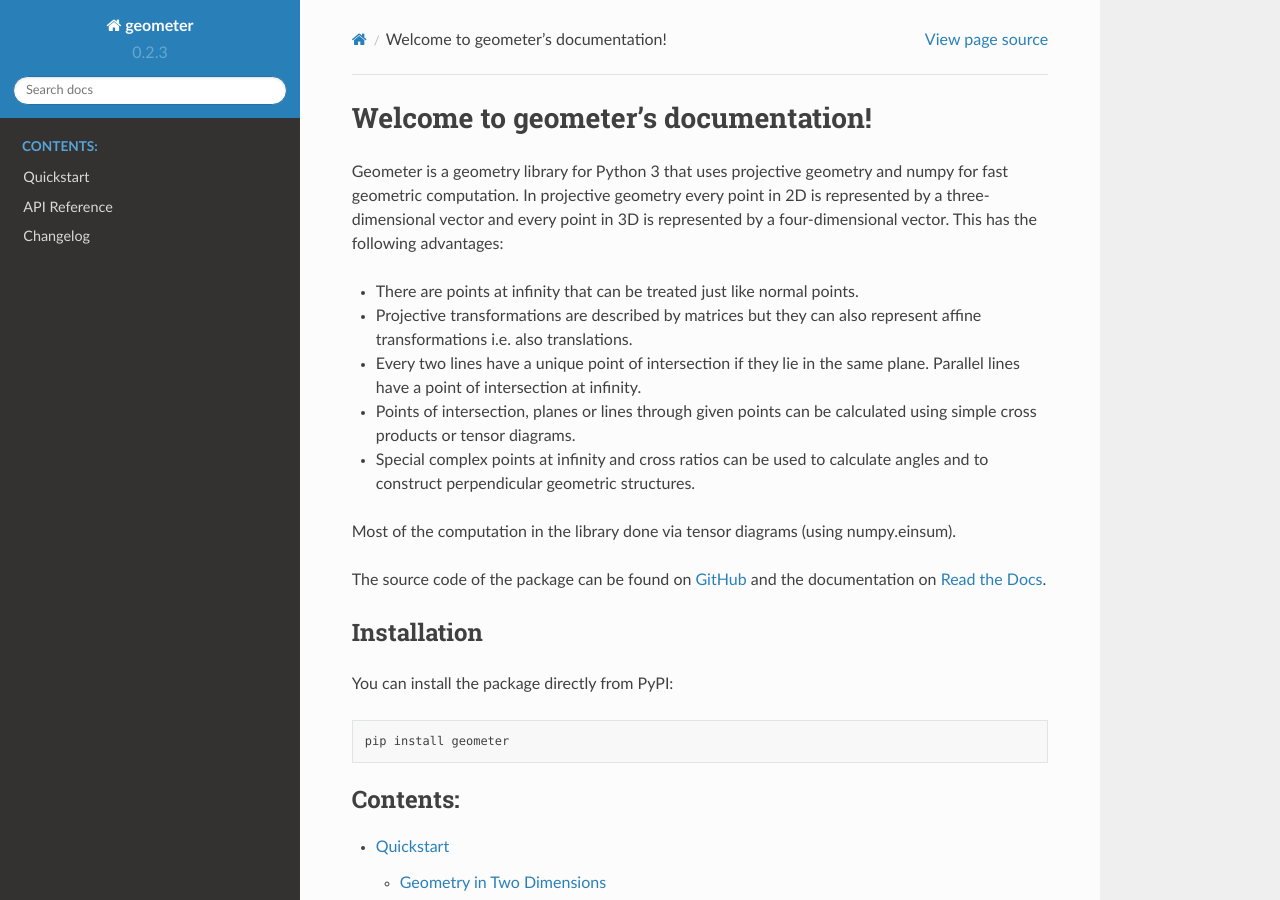
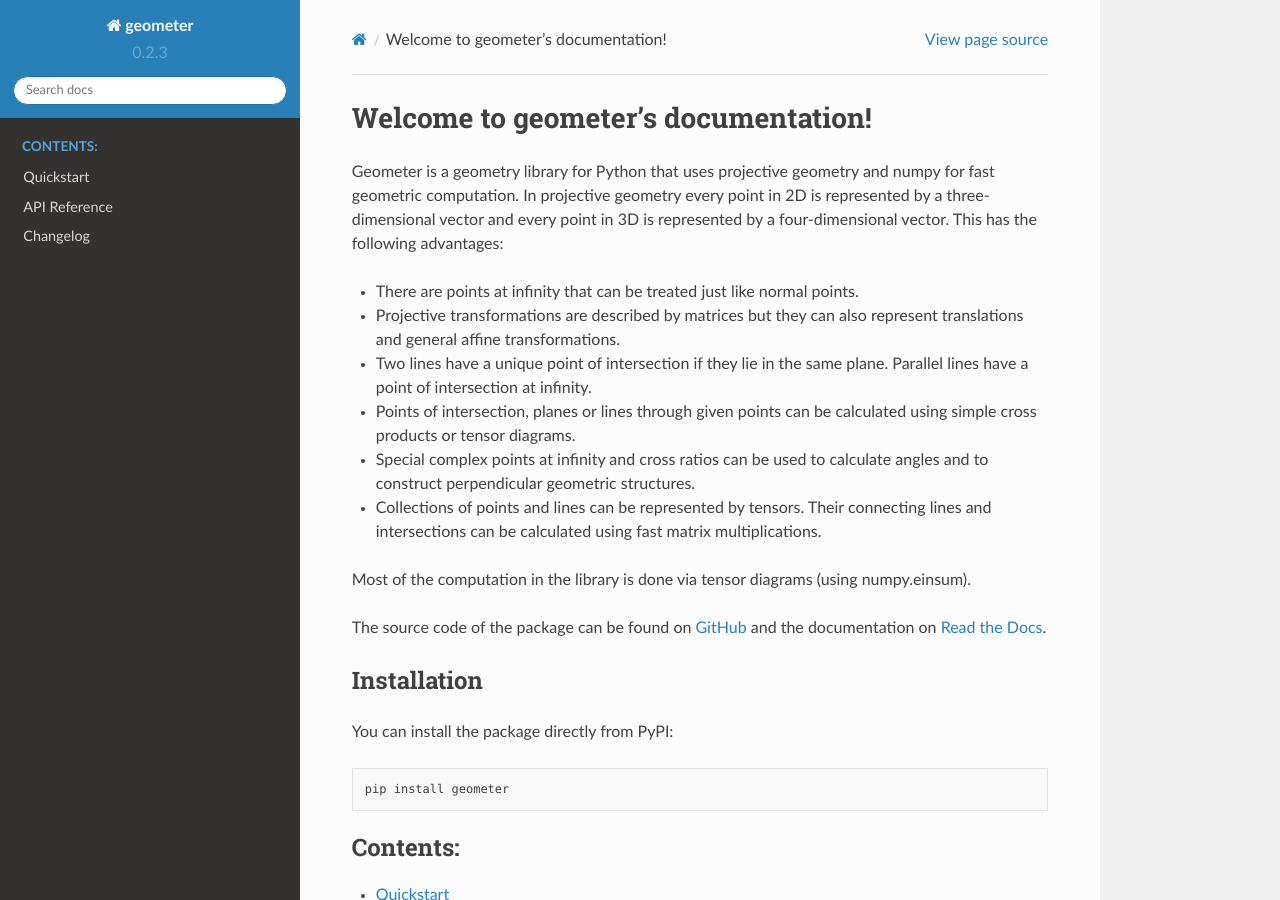
Before and after one commit to jan-mue/geometer, a Sphinx documentation site: the page built from docs/index.rst, in a window 1280 px wide and 900 px high. Built offline with Sphinx 7.4.7 and the Read the Docs theme 2.0.0, drawn with Linux system fonts in a browser that asks for light colours.

Commit message:
update docs

```diff
--- a/docs/index.rst
+++ b/docs/index.rst
@@ -6,21 +6,23 @@
 Welcome to geometer's documentation!
 ====================================
 
-Geometer is a geometry library for Python 3 that uses projective geometry and numpy for fast geometric computation.
+Geometer is a geometry library for Python that uses projective geometry and numpy for fast geometric computation.
 In projective geometry every point in 2D is represented by a three-dimensional vector and every point in 3D
 is represented by a four-dimensional vector. This has the following advantages:
 
 - There are points at infinity that can be treated just like normal points.
 - Projective transformations are described by matrices but they can also
-  represent affine transformations i.e. also translations.
-- Every two lines have a unique point of intersection if they lie in the same
+  represent translations and general affine transformations.
+- Two lines have a unique point of intersection if they lie in the same
   plane. Parallel lines have a point of intersection at infinity.
 - Points of intersection, planes or lines through given points can be
   calculated using simple cross products or tensor diagrams.
 - Special complex points at infinity and cross ratios can be used to calculate
   angles and to construct perpendicular geometric structures.
+- Collections of points and lines can be represented by tensors. Their connecting lines
+  and intersections can be calculated using fast matrix multiplications.
 
-Most of the computation in the library done via tensor diagrams (using numpy.einsum).
+Most of the computation in the library is done via tensor diagrams (using numpy.einsum).
 
 The source code of the package can be found on GitHub_ and the documentation on
 `Read the Docs`_.
```
Also changed, not shown: docs/changelog.rst (+8 -1 lines).
